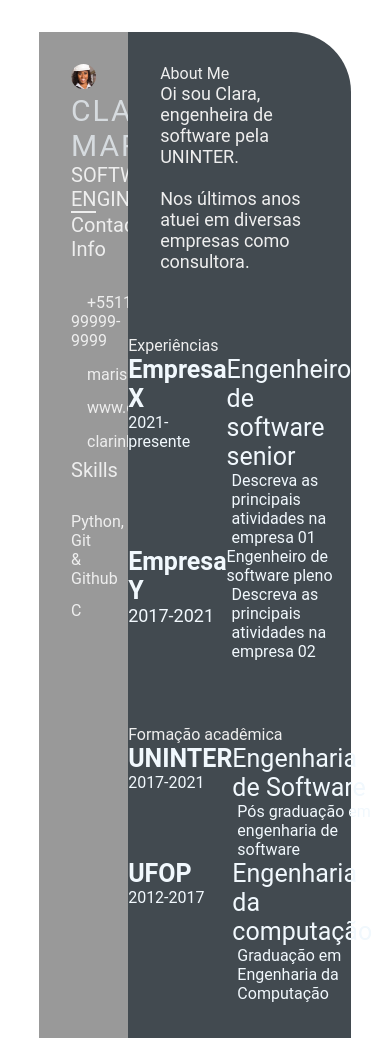
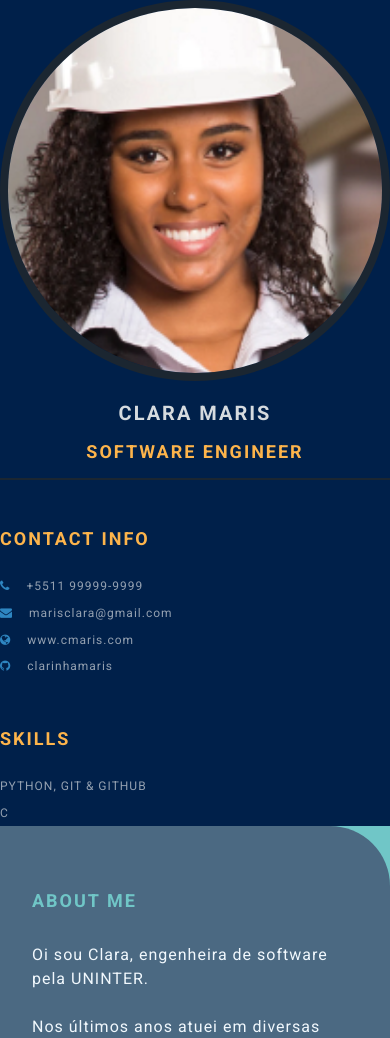
Before and after one commit to batistajuliana/devweekgit.github.io, a plain HTML site: page index.html in a window 390 px wide. Shown: the top 1038 px of the page. Drawn offline with Linux system fonts and the light colour scheme.

Commit message:
style (#14)

```diff
--- a/index.html
+++ b/index.html
@@ -5,7 +5,17 @@
     <meta charset="UTF-8">
     <meta http-equiv="X-UA-Compatible" content="IE=edge">
     <meta name="viewport" content="width=device-width, initial-scale=1.0">
-    <title>Clara Maris CV</title>
+    <title>Clara Maris</title>
+
+    <!-- Google font  -->
+    <link rel="preconnect" href="https://fonts.googleapis.com">
+    <link rel="preconnect" href="https://fonts.gstatic.com" crossorigin>
+    <link
+        href="https://fonts.googleapis.com/css2?family=Roboto:ital,wght@0,100;0,300;0,400;0,700;1,100;1,300;1,400;1,700&display=swap"
+        rel="stylesheet">
+
+    <!-- font-awesome -->
+    <link rel="stylesheet" href="https://cdnjs.cloudflare.com/ajax/libs/font-awesome/4.7.0/css/font-awesome.min.css">
 
     <!-- Custom CSS -->
     <link rel="stylesheet" href="style.css">
@@ -57,7 +67,6 @@
                         <br> Nos últimos anos atuei em diversas empresas como consultora.
                     </p>
                 </section>
-            </div>
                 <section class="experience gap">
                     <div class="right-title">Experiências</div>
                     <div class="experience-contents">
@@ -138,6 +147,7 @@
                         </div>
                     </div>
                 </section>
+            </div>
         </section>
     </main>
 </body>
--- a/style.css
+++ b/style.css
@@ -4,6 +4,10 @@
     box-sizing: border-box;
     list-style: none;
     font-family: 'Roboto', sans-serif;
+}
+
+body {
+    background-color: #70c6c7;
 }
 
 .resume-contents {
@@ -17,28 +21,29 @@
 .left-section {
     grid-column: span 2;
     height: 100%;
-    background-color: #999999;
+    background-color: #00204A;
 }
 
 .right-section {
     grid-column: span 5;
     height: 100%;
-    background-color: #424a50;
+    background-color: #4B6982;
     border-radius: 0px 60px 0px 0px;
 }
 
-.left-section-contents {
+.left-section-content{
     padding: 2rem 2rem;
 }
 
 .profile {
     width: 100%;
-    border-bottom: 2px solid #eeeeee;
+    border-bottom: 2px solid #1B2631;
 }
 
 .profile .profile-image {
     width: 100%;
-    border-radius: 100%;
+    border-radius: 50%;
+    border: 8px solid #1B2631;
 }
 
 .name {
@@ -46,19 +51,31 @@
     font-size: 30px;
     letter-spacing: 2px;
     text-transform: uppercase;
+    text-align: center;
+    font-weight: bold;
+    padding: 1rem 0;
 }
 
 .profession {
-    color: #eeeeee;
+    color: #FDB44B;
     font-size: 20px;
     text-transform: uppercase;
     text-align: center;
+    letter-spacing: 2px;
+    font-weight: bold;
+    padding-bottom: 1rem;
 }
 
 /* .contact-info { border-bottom: 2px solid #1B2631; } */
 .left-title {
-    color: #eeeeee;
+    color: #FDB44B;
     font-size: 20px;
+    letter-spacing: 2px;
+    text-transform: uppercase;
+    font-weight: bold;
+    display: flex;
+    align-items: center;
+    padding-top: 3rem;
 }
 
 .contact-info ul {
@@ -68,40 +85,75 @@
 .contact-info ul li,
 .references ul li {
     padding: .4rem 0;
-    color: #eeeeee;
+    display: flex;
+    align-items: center;
+    color: #d6dbdfaf;
+    letter-spacing: 1px;
+    font-size: 18px;
 }
 
 .contact-info ul li i,
 .references ul li i {
     padding-right: 1rem;
     font-size: 18px;
-    color: #eeeeee;
+    color: #2E86C1;
 }
 
 .skills ul {
     padding-top: 1.5rem;
 }
-
 .skills ul li p {
     padding: .4rem 0;
-    color: #eeeeee;
+    color: #d6dbdfaf;
+    font-size: 18px;
+    letter-spacing: 1px;
+    display: flex;
+    align-items: center;
+    text-transform: uppercase;
 }
+
+.referance-name {
+    padding-top: 1.5rem;
+    padding-bottom: .4rem;
+    font-size: 18px;
+    color: #F9E79F;
+    letter-spacing: 1px;
+    text-transform: uppercase;
+}
+
+.referance-profession {
+    font-size: 16px;
+    color: #d6dbdfaf;
+    letter-spacing: 1px;
+    /* text-transform: uppercase; */
+    padding-bottom: .4rem;
+}
+
 
 .right-section-contents {
     padding: 2rem 2rem;
 }
 
 .right-title {
-    color: #eeeeee;
+    color: #70C6C7;
+    font-size: 40px;
+    letter-spacing: 2px;
+    text-transform: uppercase;
+    font-weight: bold;
+    display: flex;
+    align-items: center;
+    padding: 2rem 0;
+    position: relative;
 }
 
 .gap {
     padding-bottom: 2rem;
 }
-
 .about-me-contents {
     font-size: 18px;
-    color: #eeeeee;
+    letter-spacing: 1px;
+    line-height: 2rem;
+    color: #F1F8FD;
 }
 
 .experience-contents,
@@ -118,23 +170,124 @@
 .awards-company-name {
     font-size: 25px;
     font-weight: bold;
+    text-transform: uppercase;
+    letter-spacing: 1px;
+    color: #FDB44B;
+    padding-bottom: .4rem;
 }
 
 .exp-time-period,
-.education-time-period,
+.educationp-time-period,
 .awards-time-period {
     font-size: 18px;
+    letter-spacing: 1px;
+    line-height: 2rem;
 }
 
 .exp-position,
 .education-subject,
 .awards-name {
     font-size: 25px;
+    font-weight: bold;
+    text-transform: uppercase;
+    letter-spacing: 1px;
+    color: #FDB44B;
+    padding-bottom: .4rem;
 }
 
 .exp-desc,
 .education-desc,
 .awards-desc {
     font-size: 16px;
+    letter-spacing: 1px;
+    line-height: 1.5rem;
+    border-left: 3px solid #a5a3a3;
     padding-left: 5px;
 }
+
+/* Media queries */
+@media screen and (max-width:780px) {
+    .experience-contents,
+    .education-contents,
+    .awards-contents {
+        grid-template-columns: repeat(1, 1fr);
+    }
+}
+
+@media screen and (max-width:780px) {
+    .left-section {
+        grid-column: span 3;
+    }
+
+    .right-section {
+        grid-column: span 4;
+    }
+
+}
+
+@media screen and (max-width:1200px) {
+    .resume-contents {
+        grid-template-columns: repeat(1, 1fr);
+    }
+}
+
+@media screen and (max-width:390px) {
+    .resume-contents {
+        width: 100%;
+        margin: 0 auto;
+    }
+
+    .name {
+        font-size: 20px;
+    }
+
+    .profession {
+        font-size: 18px;
+    }
+
+    .left-title {
+        font-size: 18px;
+    }
+
+    .right-title {
+        font-size: 18px;
+    }
+
+    .contact-info ul li,
+    .references ul li {
+        font-size: 12px;
+    }
+
+    .contact-info ul li i,
+    .references ul li i {
+        /* padding-right: 1rem; */
+        font-size: 12px;
+    }
+
+    .skills ul li p {
+        font-size: 12px;
+    }
+
+    .about-me-contents {
+        font-size: 16px;
+        line-height: 1.5rem;
+    }
+
+    .exp-company-name,
+    .education-school-name,
+    .awards-company-name {
+        font-size: 18px;
+    }
+
+    .exp-time-period,
+    .educationp-time-period,
+    .awards-time-period {
+        font-size: 16px;
+    }
+
+    .exp-position,
+    .education-subject,
+    .awards-name {
+        font-size: 18px;
+    }
+}
```
Lines whose indentation alone changed are shown as unchanged.
